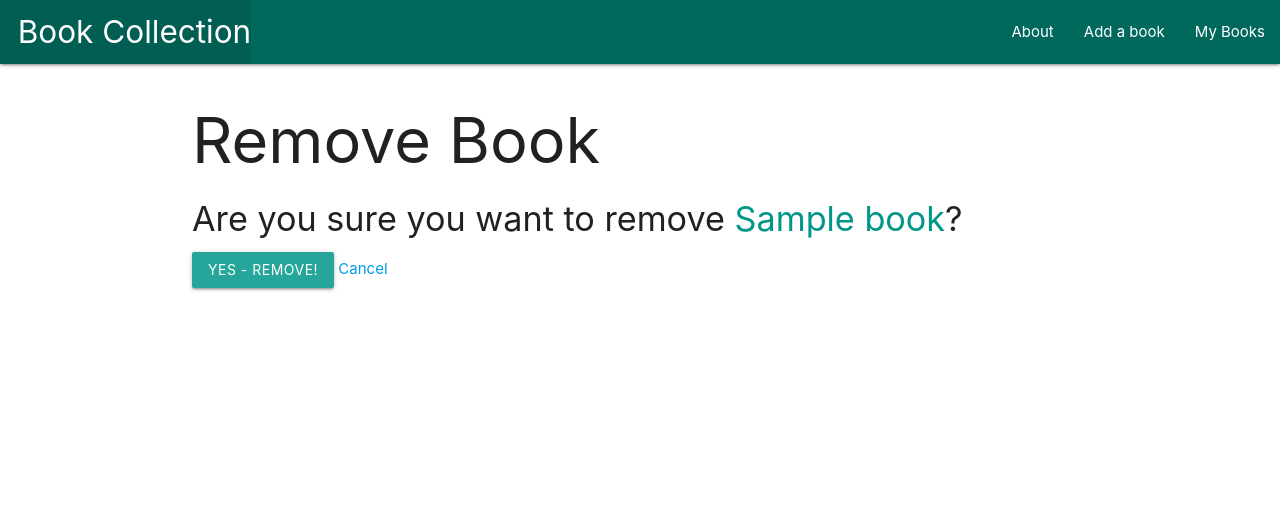
After one commit to reddyfede/book-collection, a Django app: page /books/1/remove/ in a window 1280 px wide. The commit adds this page. Shown: the top 528 px of the page. Run offline with Django 4.2, Linux system fonts and the light colour scheme; tables that the repository leaves empty hold one stand-in row (values such as "Sample post").

Commit message:
add delete functionality

```diff
--- a/main_app/templates/books/detail.html
+++ b/main_app/templates/books/detail.html
@@ -13,6 +13,7 @@
     </div>
     <div class="card-action">
       <a href="{% url 'book_edit' book.id %}">Edit</a>
+      <a href="{% url 'book_remove' book.id %}">Remove from Shelf</a>
     </div>
   </div>
 
--- /dev/null
+++ b/main_app/templates/main_app/book_confirm_delete.html
@@ -0,0 +1,13 @@
+{% extends 'base.html' %}
+
+{% block content %}
+  <h1>Remove Book</h1>
+
+  <h4>Are you sure you want to remove <span class="teal-text">{{ object.title }}</span>?</h4>
+
+  <form action="" method="POST">
+    {% csrf_token %}
+    <input type="submit" value="Yes - Remove!" class="btn">
+    <a href="{% url 'detail' book.id %}">Cancel</a>
+  </form>
+{% endblock %}
--- a/main_app/urls.py
+++ b/main_app/urls.py
@@ -8,4 +8,5 @@ urlpatterns = [
     path('books/<int:book_id>/', views.books_detail, name='detail'),
     path('books/add/', views.BookAdd.as_view(), name='book_add'),
     path('books/<int:pk>/edit/', views.BookEdit.as_view(), name='book_edit'),
+    path('books/<int:pk>/remove/', views.BookRemove.as_view(), name='book_remove'),
 ]
--- a/main_app/views.py
+++ b/main_app/views.py
@@ -1,5 +1,5 @@
 from django.shortcuts import render
-from django.views.generic import CreateView, UpdateView
+from django.views.generic import CreateView, UpdateView, DeleteView
 from .models import Book
 
 # Create your views here.
@@ -29,3 +29,7 @@ class BookAdd(CreateView):
 class BookEdit(UpdateView):
     model = Book
     fields = ['description']
+
+class BookRemove(DeleteView):
+    model = Book
+    success_url = '/books'
```
